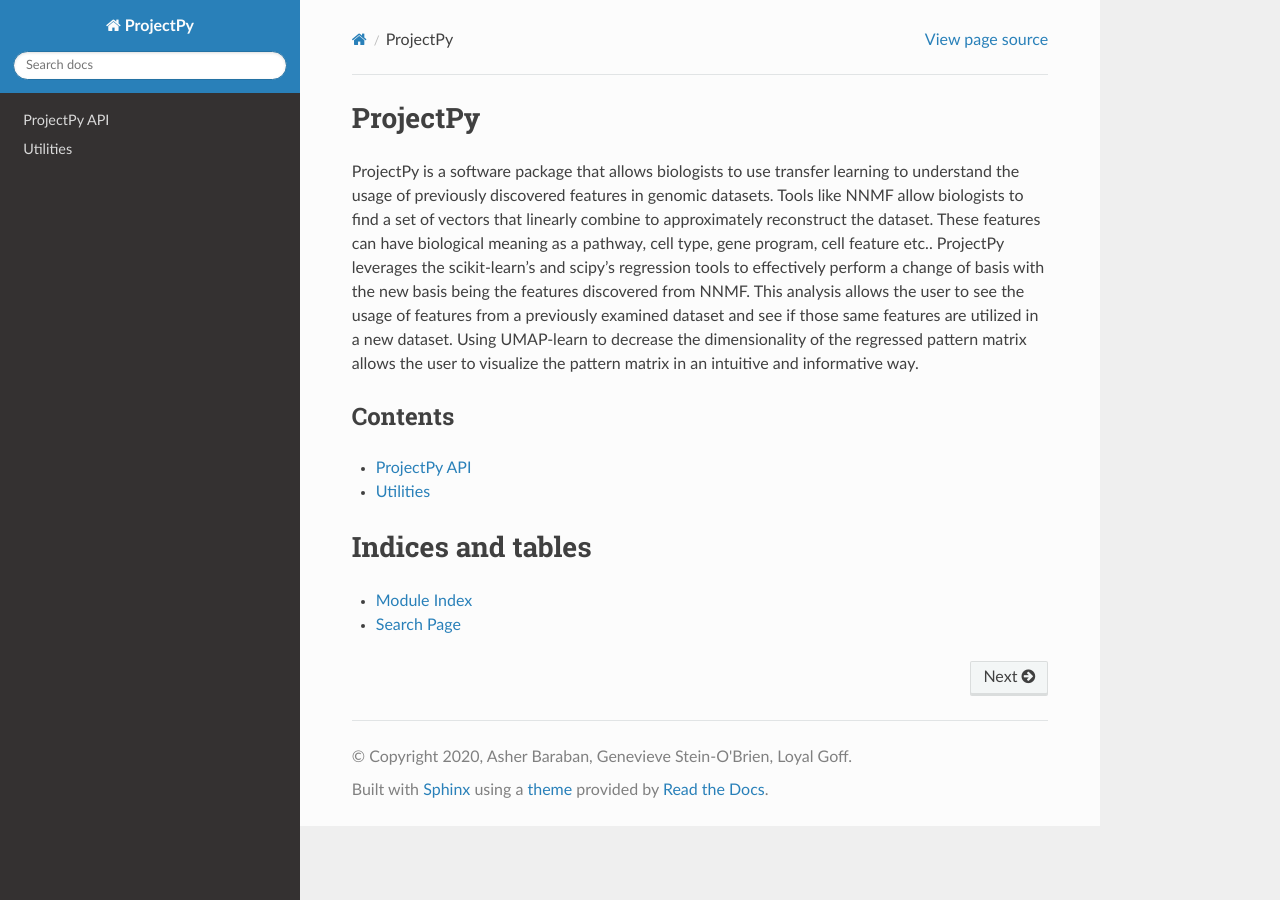
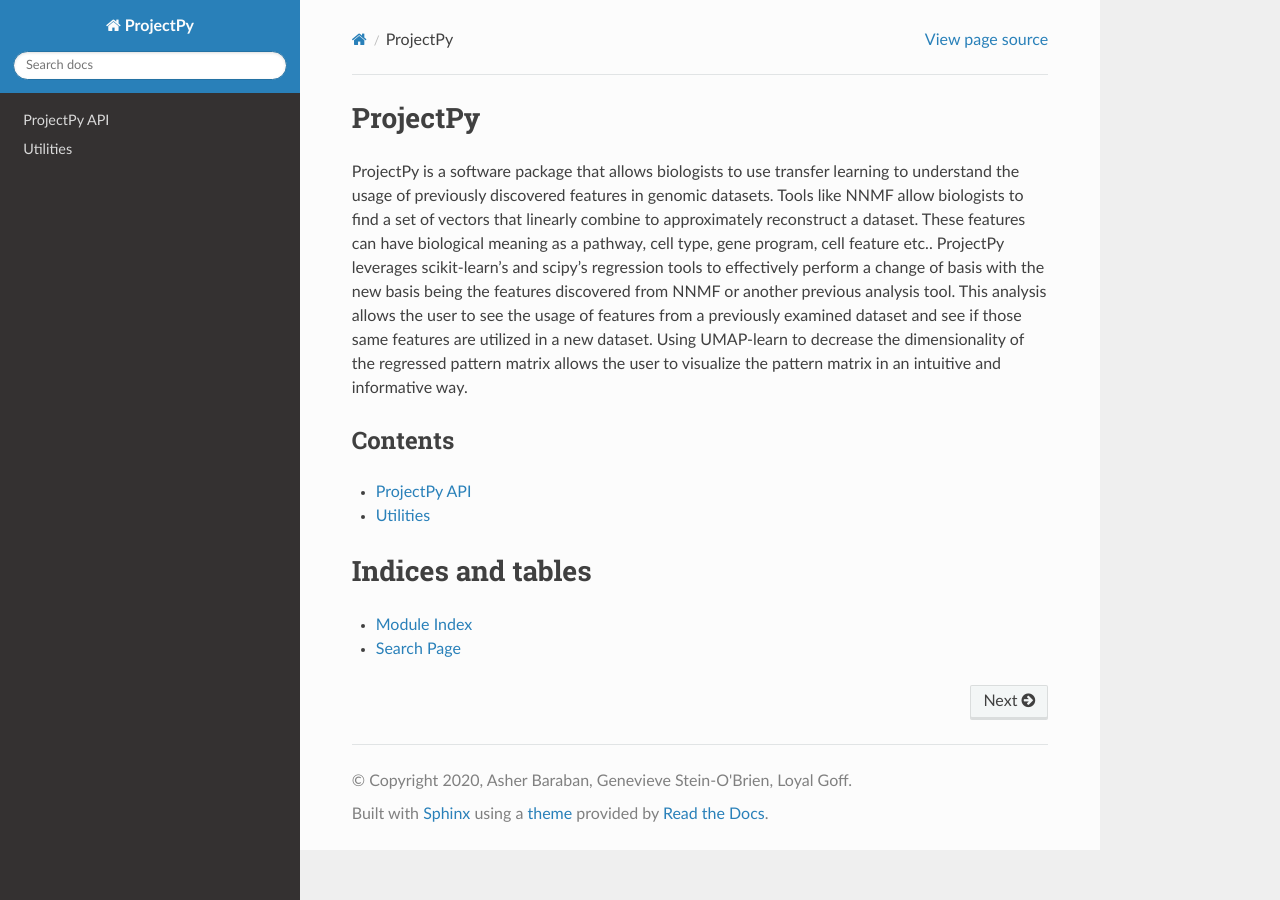
Before and after one commit to gofflab/scProject, a Sphinx documentation site: the page built from docs/source/index.rst, in a window 1280 px wide. Built offline with Sphinx 7.4.7 and the Read the Docs theme 2.0.0, drawn with Linux system fonts in a browser that asks for light colours; pages that are not in the unit, such as notebooks, are missing from menus.

```diff
--- a/docs/source/index.rst
+++ b/docs/source/index.rst
@@ -3,12 +3,12 @@ ProjectPy
 
 ProjectPy is a software package that allows biologists to use transfer learning to understand the usage of previously
 discovered features in genomic datasets. Tools like NNMF allow biologists to find a set of vectors that linearly combine
-to approximately reconstruct the dataset. These features can have biological meaning as a pathway, cell type, gene
-program, cell feature etc.. ProjectPy leverages the scikit-learn’s and scipy’s regression tools to effectively perform a
-change of basis with the new basis being the features discovered from NNMF. This analysis allows the user to see the
-usage of features from a previously examined dataset and see if those same features are utilized in a new dataset. Using
-UMAP-learn to decrease the dimensionality of the regressed pattern matrix allows the user to visualize the pattern
-matrix in an intuitive and informative way.
+to approximately reconstruct a dataset. These features can have biological meaning as a pathway, cell type, gene
+program, cell feature etc.. ProjectPy leverages scikit-learn’s and scipy’s regression tools to effectively perform a
+change of basis with the new basis being the features discovered from NNMF or another previous analysis tool.
+This analysis allows the user to see the usage of features from a previously examined dataset and see if those same
+features are utilized in a new dataset. Using UMAP-learn to decrease the dimensionality of the regressed pattern matrix
+allows the user to visualize the pattern matrix in an intuitive and informative way.
 
 Contents
 ^^^^^^^^
```
